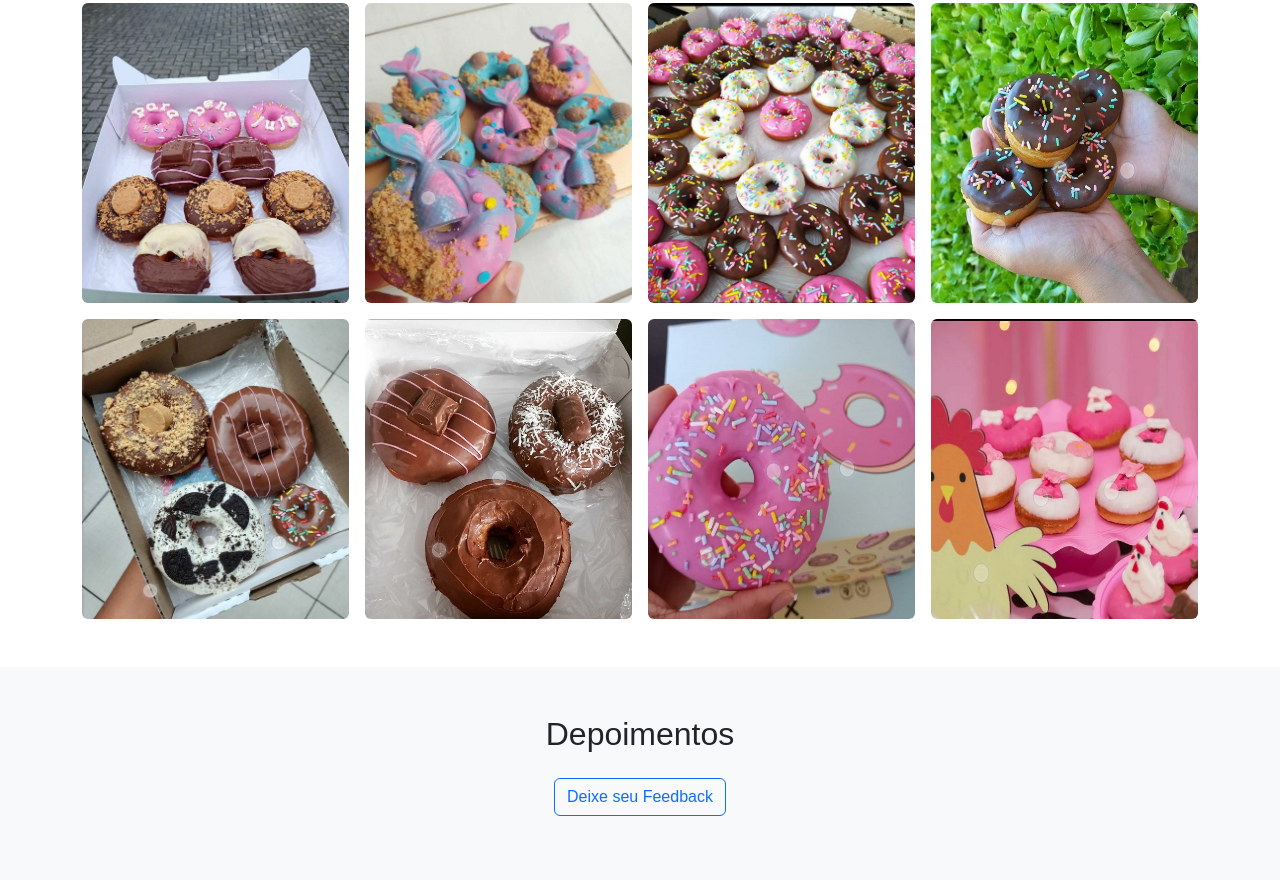
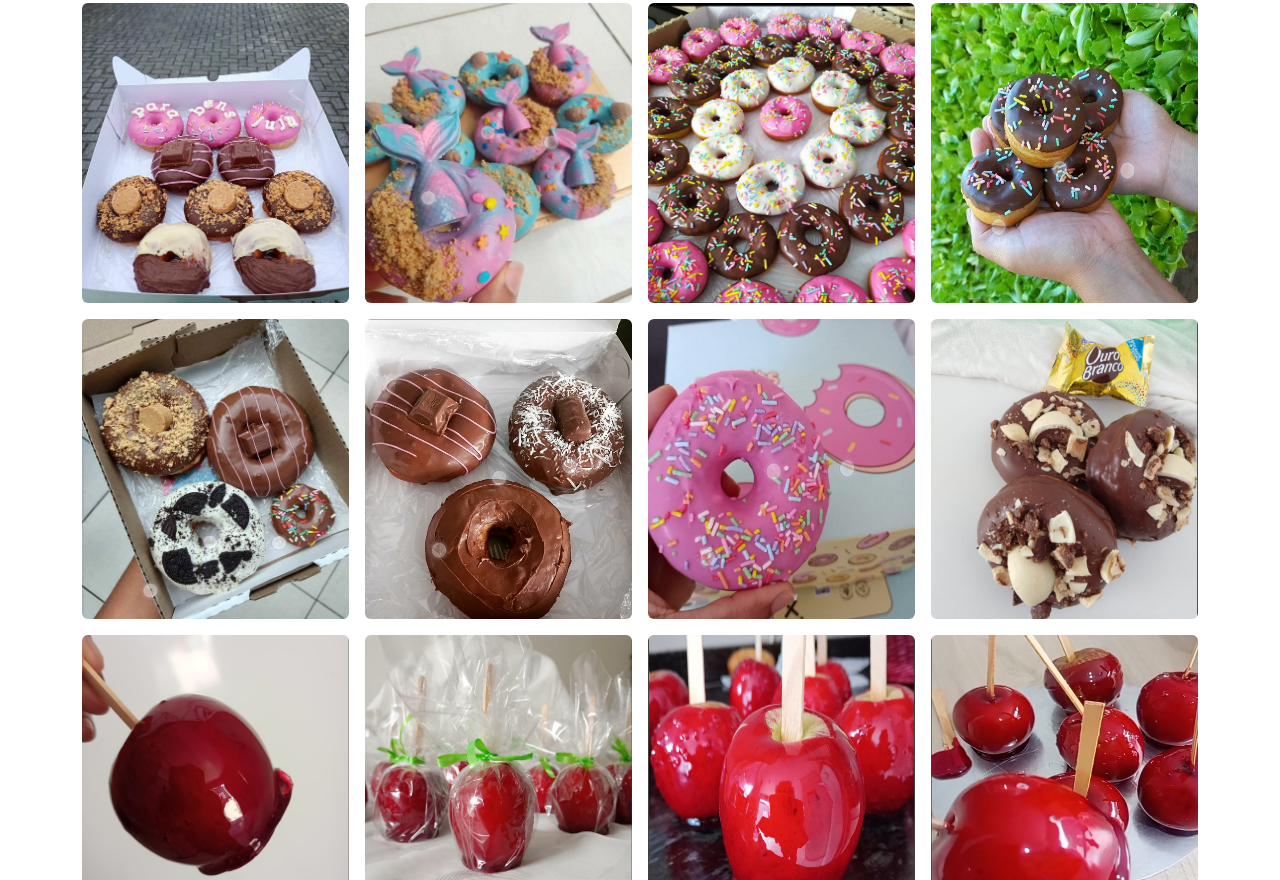
Before and after one commit to ismaileRodrigues/SiteOficial, a plain HTML site: page index.html in a window 1280 px wide. Shown: the part 1920-2800 px from the top of the page. Drawn offline with nearby package versions, Linux system fonts and the light colour scheme; a script that the page names is missing.

Commit message:
imagens maça

```diff
--- a/index.html
+++ b/index.html
@@ -61,7 +61,7 @@ src="https://www.facebook.com/tr?id=1047694693954267&ev=PageView&noscript=1"
 
     <section id="produtos" class="py-5">
         <div class="container">
-            <h2 class="text-center mb-4">O que Fazemos</h2>
+            <h2 class="text-center mb-4">Um pouco do que Fazemos</h2>
             <div class="row row-cols-1 row-cols-md-3 g-4">
                 <div class="col">
                     <div class="card h-100">
@@ -125,7 +125,12 @@ src="https://www.facebook.com/tr?id=1047694693954267&ev=PageView&noscript=1"
                 <div class="col"><img src="./gallery/5.jpeg" class="img-fluid rounded" alt="Foto 5"></div>
                 <div class="col"><img src="./gallery/6.jpeg" class="img-fluid rounded" alt="Foto 6"></div>
                 <div class="col"><img src="./gallery/7.jpeg" class="img-fluid rounded" alt="Foto 7"></div>
-                <div class="col"><img src="./gallery/8.jpeg" class="img-fluid rounded" alt="Foto 8"></div>
+                <div class="col"><img src="./gallery/ourobranco.png" class="img-fluid rounded" alt="Foto 7"></div>
+                <div class="col"><img src="./gallery/maça1.png" class="img-fluid rounded" alt="Foto 8"></div>
+                <div class="col"><img src="./gallery/maça2.png" class="img-fluid rounded" alt="Foto 9"></div>
+                <div class="col"><img src="./gallery/maça3.png" class="img-fluid rounded" alt="Foto 10"></div>
+                <div class="col"><img src="./gallery/maça4.png" class="img-fluid rounded" alt="Foto 11"></div>
+
             </div>
         </div>
     </section>
```
Also changed, not shown: gallery/maça1.png (added), gallery/maça2.png (added), gallery/maça3.png (added), gallery/maça4.png (added), gallery/ourobranco.png (added).
